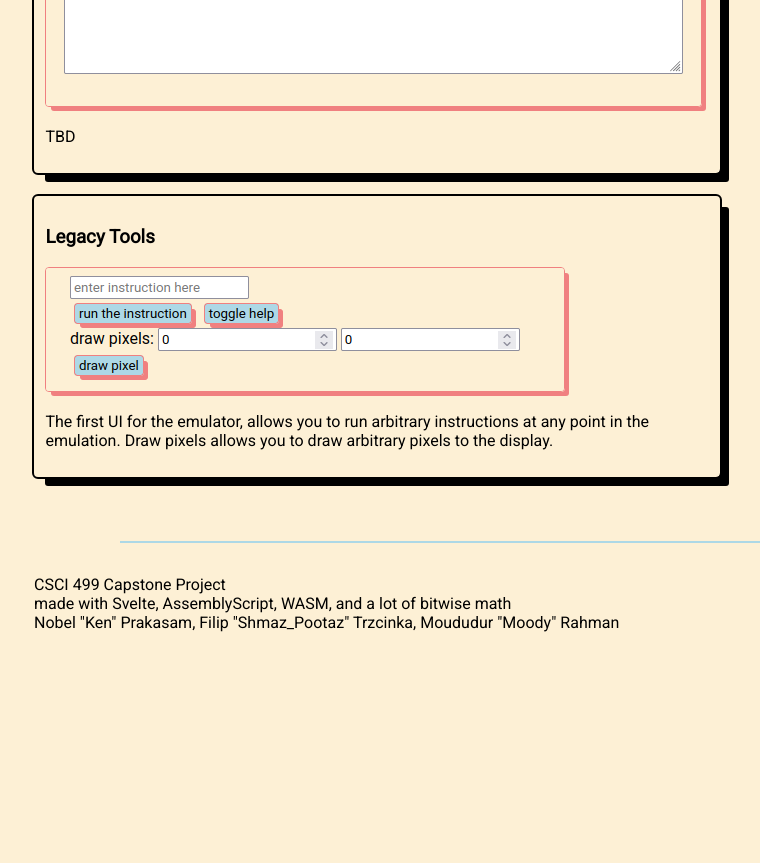
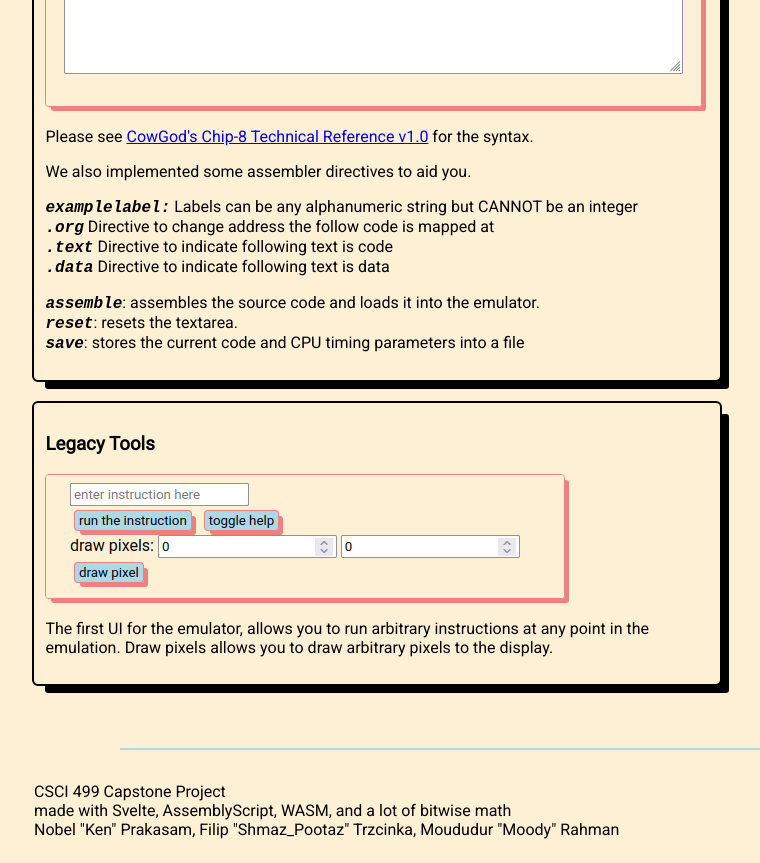
Before and after one commit to moodyRahman/cs499_chip8emu, a SvelteKit app in the folder frontend/: page /help in a window 1280 px wide. Shown: the part 5760-6623 px from the top of the page, without its empty margins (94-854 px from the left). Before the commit the page ends 6416 px from the top, so only its background shows below. Built offline with nearby package versions, Linux system fonts and the light colour scheme.

Commit message:
some assembler help

```diff
--- a/frontend/src/routes/help/+page.svelte
+++ b/frontend/src/routes/help/+page.svelte
@@ -210,7 +210,29 @@ import { implemented_games } from "$lib/highscore";
         <h3>Assembler</h3>
         <img src={debug4} alt="help content">
         <p>
-            TBD
+            Please see <a href="http://devernay.free.fr/hacks/chip8/C8TECH10.HTM">CowGod's Chip-8 Technical Reference v1.0</a> for the syntax.
+        </p>
+        <p>We also implemented some assembler directives to aid you.</p>
+        <p>
+
+            <code>examplelabel:</code>
+            Labels can be any alphanumeric string but CANNOT be an integer <br>
+
+            <code>.org</code>
+            Directive to change address the follow code is mapped at <br>
+
+            <code>.text</code>
+            Directive to indicate following text is code <br>
+
+            <code>.data</code>
+            Directive to indicate following text is data <br>
+        </p>
+
+        <p>
+            <code>assemble</code>: assembles the source code and loads it into the emulator. <br>
+            <code>reset</code>: resets the textarea. <br>
+            <code>save</code>: stores the current code and CPU timing parameters into a file
+
         </p>
     </div>
 
```
